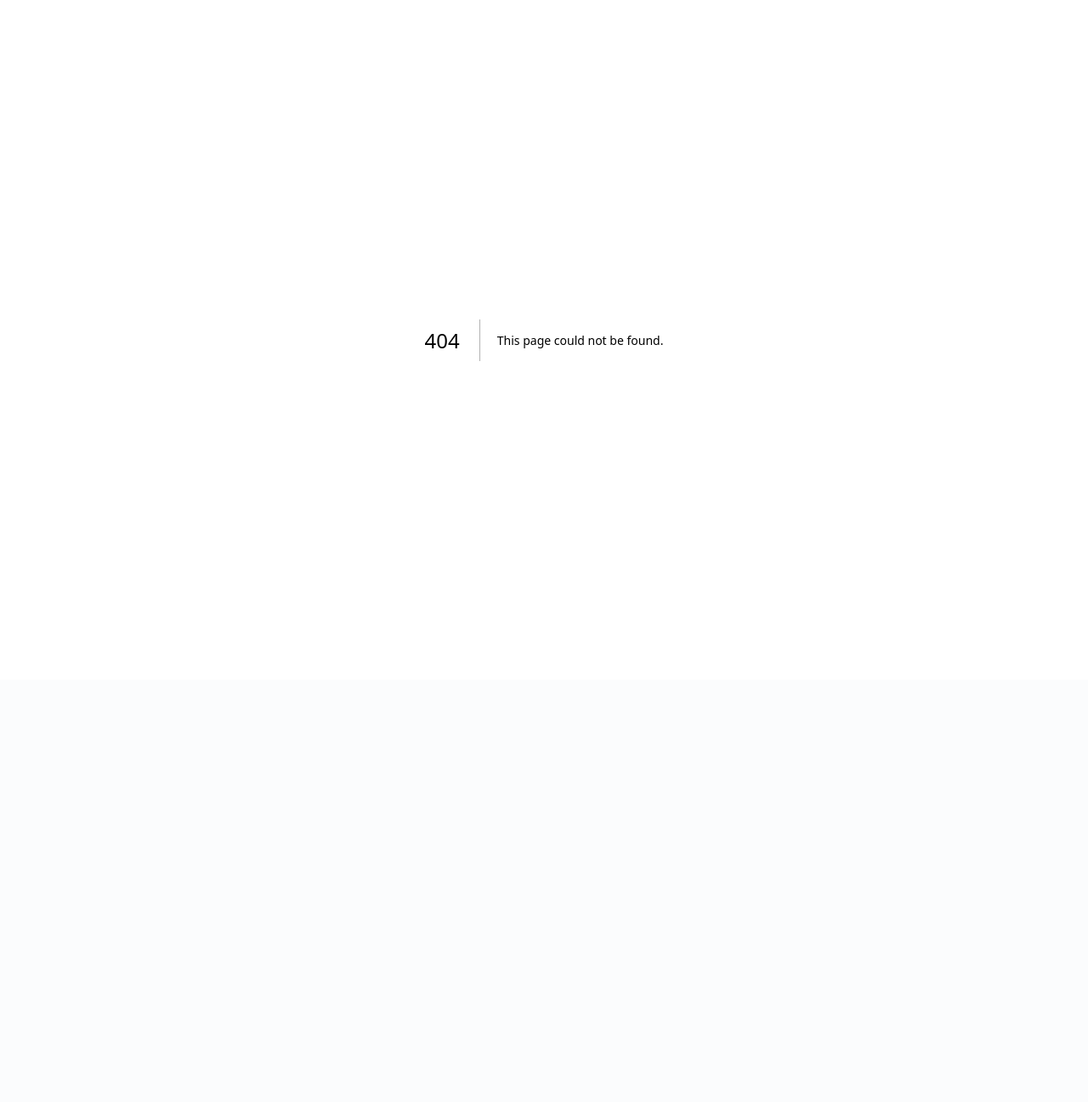
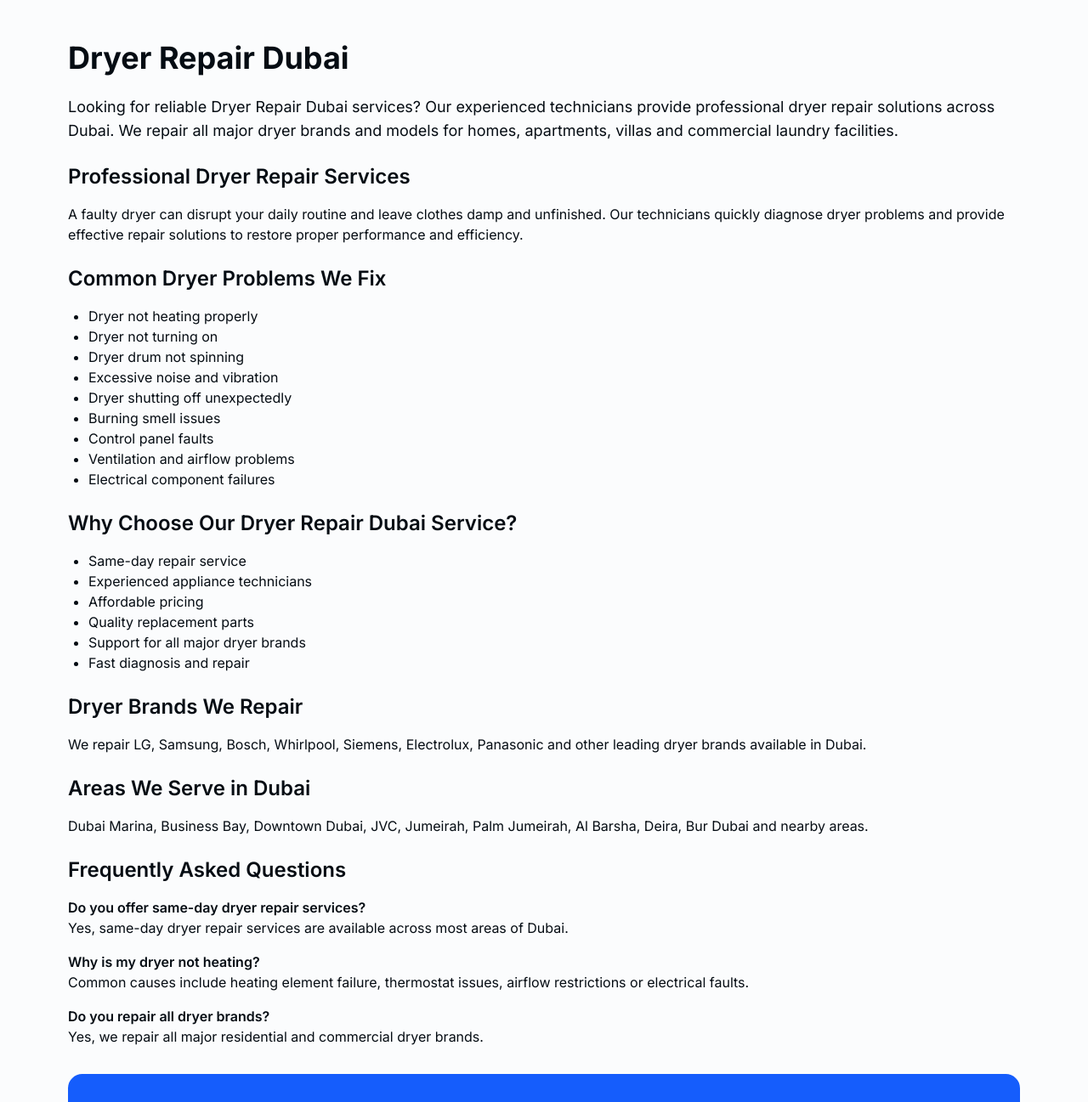
Before and after one commit to nvgrowthhub-a11y/v0-luxecare-home-services, a Next.js app: page /dryer-repair-dubai in a window 1280 px wide. Before the commit this address had no page. Shown: the top 1297 px of the page at 85% size. Before the commit the page ends 800 px from the top, so only its background shows below. Built offline with nearby package versions, Linux system fonts and the light colour scheme.

Commit message:
Create page.tsx

```diff
--- /dev/null
+++ b/app/dryer-repair-dubai/page.tsx
@@ -0,0 +1,133 @@
+export const metadata = {
+  title: "Dryer Repair Dubai | Same-Day Dryer Repair Services",
+  description:
+    "Professional Dryer Repair Dubai services. Fast and affordable dryer repair, maintenance and troubleshooting across Dubai.",
+};
+
+export default function Page() {
+  return (
+    <main className="max-w-6xl mx-auto px-4 py-12">
+      <h1 className="text-4xl font-bold mb-6">
+        Dryer Repair Dubai
+      </h1>
+
+      <p className="text-lg mb-6">
+        Looking for reliable Dryer Repair Dubai services? Our experienced
+        technicians provide professional dryer repair solutions across Dubai.
+        We repair all major dryer brands and models for homes, apartments,
+        villas and commercial laundry facilities.
+      </p>
+
+      <h2 className="text-2xl font-semibold mb-4">
+        Professional Dryer Repair Services
+      </h2>
+
+      <p className="mb-6">
+        A faulty dryer can disrupt your daily routine and leave clothes damp
+        and unfinished. Our technicians quickly diagnose dryer problems and
+        provide effective repair solutions to restore proper performance and
+        efficiency.
+      </p>
+
+      <h2 className="text-2xl font-semibold mb-4">
+        Common Dryer Problems We Fix
+      </h2>
+
+      <ul className="list-disc pl-6 mb-6">
+        <li>Dryer not heating properly</li>
+        <li>Dryer not turning on</li>
+        <li>Dryer drum not spinning</li>
+        <li>Excessive noise and vibration</li>
+        <li>Dryer shutting off unexpectedly</li>
+        <li>Burning smell issues</li>
+        <li>Control panel faults</li>
+        <li>Ventilation and airflow problems</li>
+        <li>Electrical component failures</li>
+      </ul>
+
+      <h2 className="text-2xl font-semibold mb-4">
+        Why Choose Our Dryer Repair Dubai Service?
+      </h2>
+
+      <ul className="list-disc pl-6 mb-6">
+        <li>Same-day repair service</li>
+        <li>Experienced appliance technicians</li>
+        <li>Affordable pricing</li>
+        <li>Quality replacement parts</li>
+        <li>Support for all major dryer brands</li>
+        <li>Fast diagnosis and repair</li>
+      </ul>
+
+      <h2 className="text-2xl font-semibold mb-4">
+        Dryer Brands We Repair
+      </h2>
+
+      <p className="mb-6">
+        We repair LG, Samsung, Bosch, Whirlpool, Siemens, Electrolux,
+        Panasonic and other leading dryer brands available in Dubai.
+      </p>
+
+      <h2 className="text-2xl font-semibold mb-4">
+        Areas We Serve in Dubai
+      </h2>
+
+      <p className="mb-6">
+        Dubai Marina, Business Bay, Downtown Dubai, JVC, Jumeirah,
+        Palm Jumeirah, Al Barsha, Deira, Bur Dubai and nearby areas.
+      </p>
+
+      <h2 className="text-2xl font-semibold mb-4">
+        Frequently Asked Questions
+      </h2>
+
+      <div className="space-y-4 mb-8">
+        <div>
+          <h3 className="font-semibold">
+            Do you offer same-day dryer repair services?
+          </h3>
+          <p>
+            Yes, same-day dryer repair services are available across most areas
+            of Dubai.
+          </p>
+        </div>
+
+        <div>
+          <h3 className="font-semibold">
+            Why is my dryer not heating?
+          </h3>
+          <p>
+            Common causes include heating element failure, thermostat issues,
+            airflow restrictions or electrical faults.
+          </p>
+        </div>
+
+        <div>
+          <h3 className="font-semibold">
+            Do you repair all dryer brands?
+          </h3>
+          <p>
+            Yes, we repair all major residential and commercial dryer brands.
+          </p>
+        </div>
+      </div>
+
+      <div className="bg-blue-600 text-white rounded-xl p-8">
+        <h2 className="text-3xl font-bold mb-4">
+          Book Dryer Repair Dubai Today
+        </h2>
+
+        <p className="mb-4">
+          Contact our expert technicians for fast, affordable and professional
+          dryer repair services anywhere in Dubai.
+        </p>
+
+        <a
+          href="tel:+971XXXXXXXXX"
+          className="inline-block bg-white text-black px-6 py-3 rounded-lg font-semibold"
+        >
+          Call Now
+        </a>
+      </div>
+    </main>
+  );
+}
```
